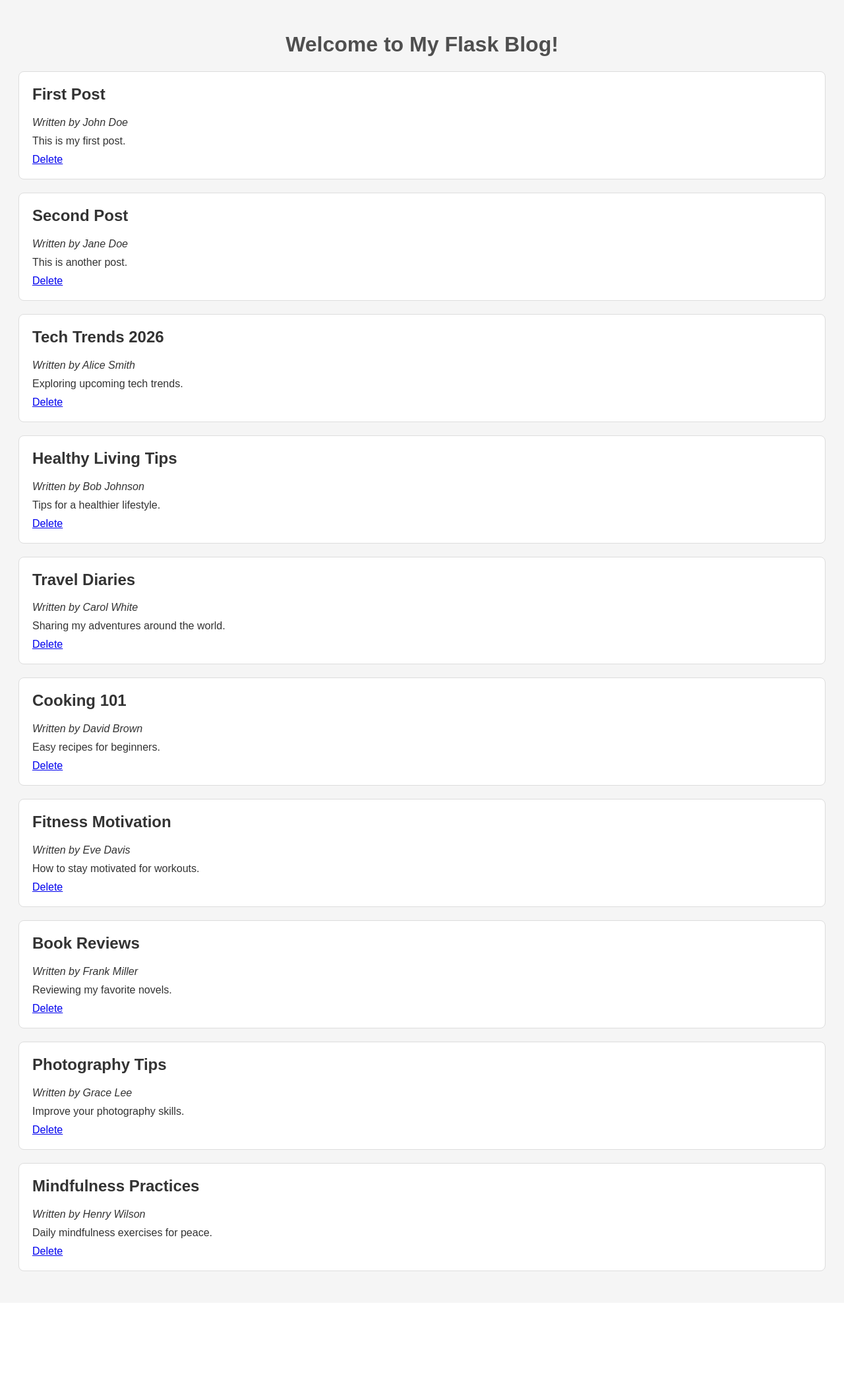
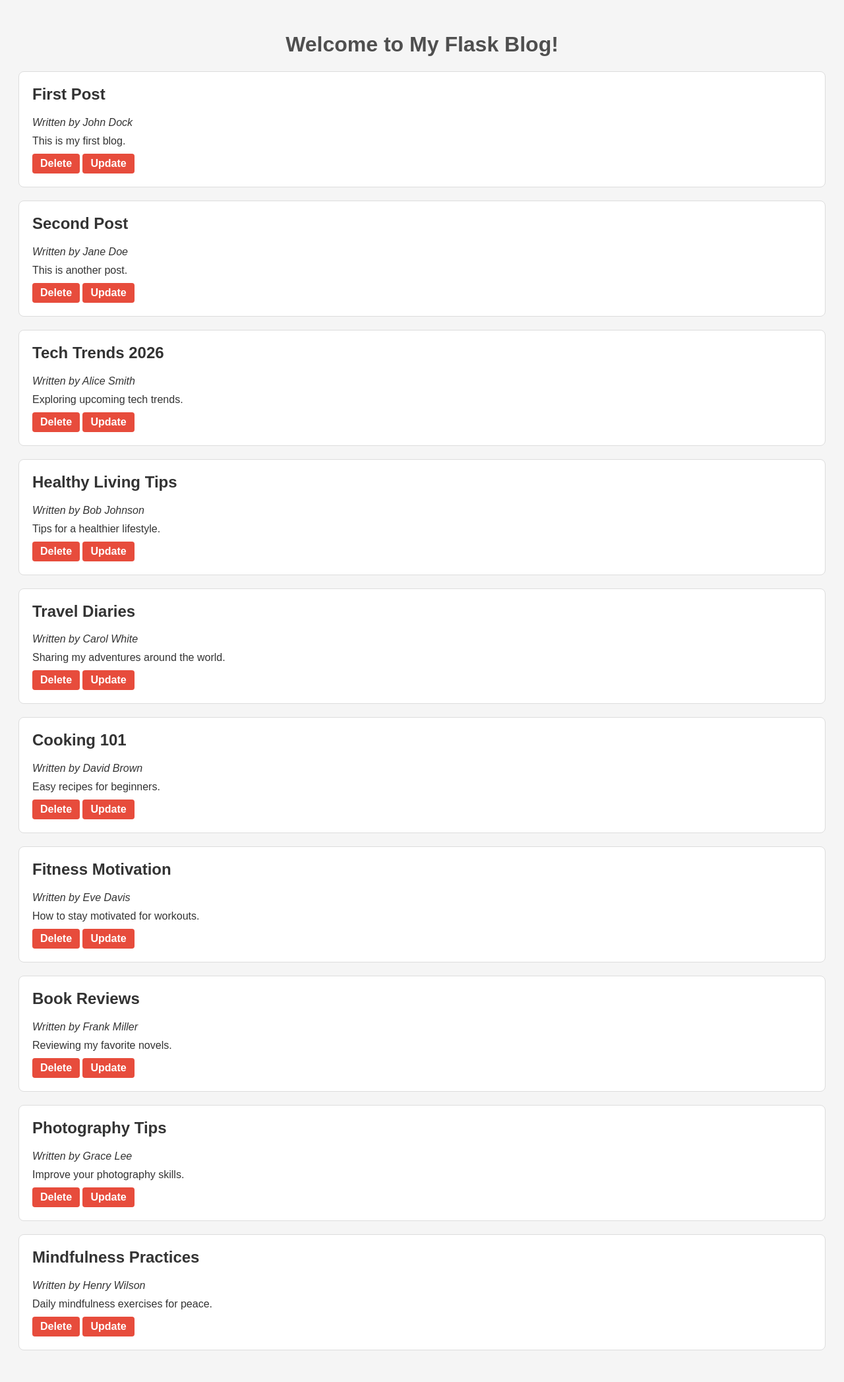
Before and after one commit to Hasireddy/Masterblog, a Flask app: page / in a window 1280 px wide. Shown: the whole page at 66% size. Before the commit the page ends 1927 px from the top, so only its background shows below. Run offline with Flask 3, Linux system fonts and the light colour scheme.

Commit message:
Update function for blog update

```diff
--- a/app.py
+++ b/app.py
@@ -53,6 +53,35 @@ def delete(post_id):
     return redirect(url_for('index'))
 
 
+@app.route('/update/<int:post_id>', methods=['GET', 'POST'])
+def update(post_id):
+    with open("data.json", "r") as fileobj:
+        blogs = json.loads(fileobj.read())
+
+        post = None
+        for blog in blogs:
+            if int(blog['id']) == post_id:
+                post = blog
+                break
+
+        if post is None:
+            return redirect(url_for('index'))
+
+    if request.method == 'POST':
+        post['title'] = request.form.get('title')
+        post['author'] = request.form.get('author')
+        post['content'] = request.form.get('content')
+
+        with open("data.json", "w") as file:
+              json.dump(blogs, file, indent=4)
+
+        return redirect(url_for('index'))
+
+    # Step 6: GET request → show update form with current values
+    return render_template('update.html', post=post)
+
+
+
 
 if __name__ == '__main__':
     app.run(host="0.0.0.0", port=5000, debug=True)
--- a/data.json
+++ b/data.json
@@ -1,9 +1,9 @@
 [
     {
         "id": 1,
-        "author": "John Doe",
+        "author": "John Dock",
         "title": "First Post",
-        "content": "This is my first post."
+        "content": "This is my first blog."
     },
     {
         "id": 2,
--- a/static/style.css
+++ b/static/style.css
@@ -33,3 +33,18 @@ form {
         border-radius: 8px;
         box-shadow: 0 0 10px rgba(0, 0, 0, 0.1);
         }
+
+
+.delete-btn, .update-btn {
+    display: inline-block;
+    padding: 6px 12px;
+    background-color: #e74c3c; /* red */
+    color: white;
+    text-decoration: none;
+    border-radius: 4px;
+    font-weight: bold;
+}
+
+.delete-btn:hover {
+    background-color: #c0392b;
+}
--- a/templates/index.html
+++ b/templates/index.html
@@ -14,7 +14,8 @@
             <h2>{{blog["title"]}}</h2>
             <p><em>Written by {{blog["author"]}}</em></p>
             <p>{{blog["content"]}}</p>
-            <a href="{{ url_for('delete', post_id=blog['id']) }}">Delete</a>
+            <a href="{{ url_for('delete', post_id=blog['id']) }}" class="delete-btn">Delete</a>
+             <a href="{{ url_for('update', post_id=blog['id']) }}" class="update-btn">Update</a>
         </div>
     {% endfor %}
 </body>
```
Also changed, not shown: templates/update.html (added, +23 -0 lines).
